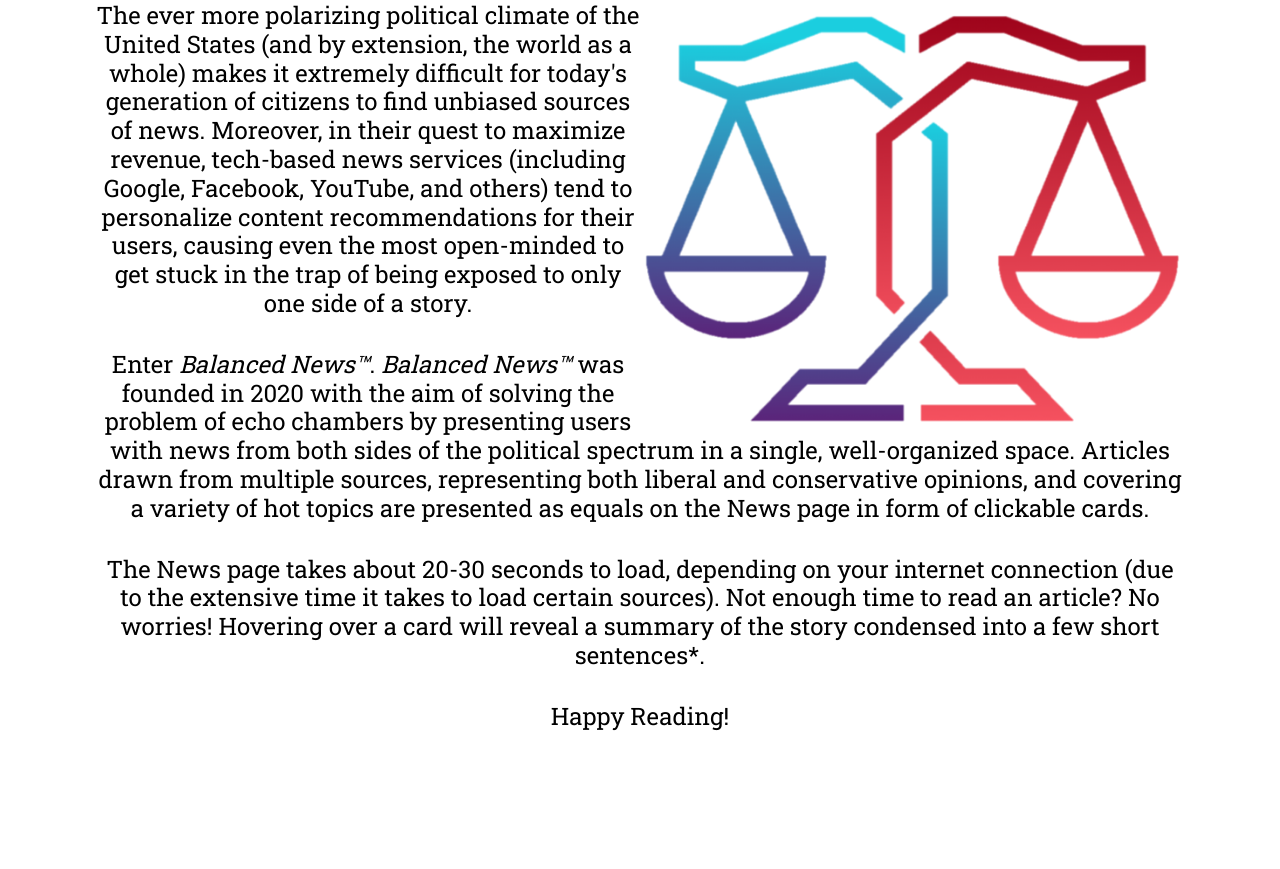
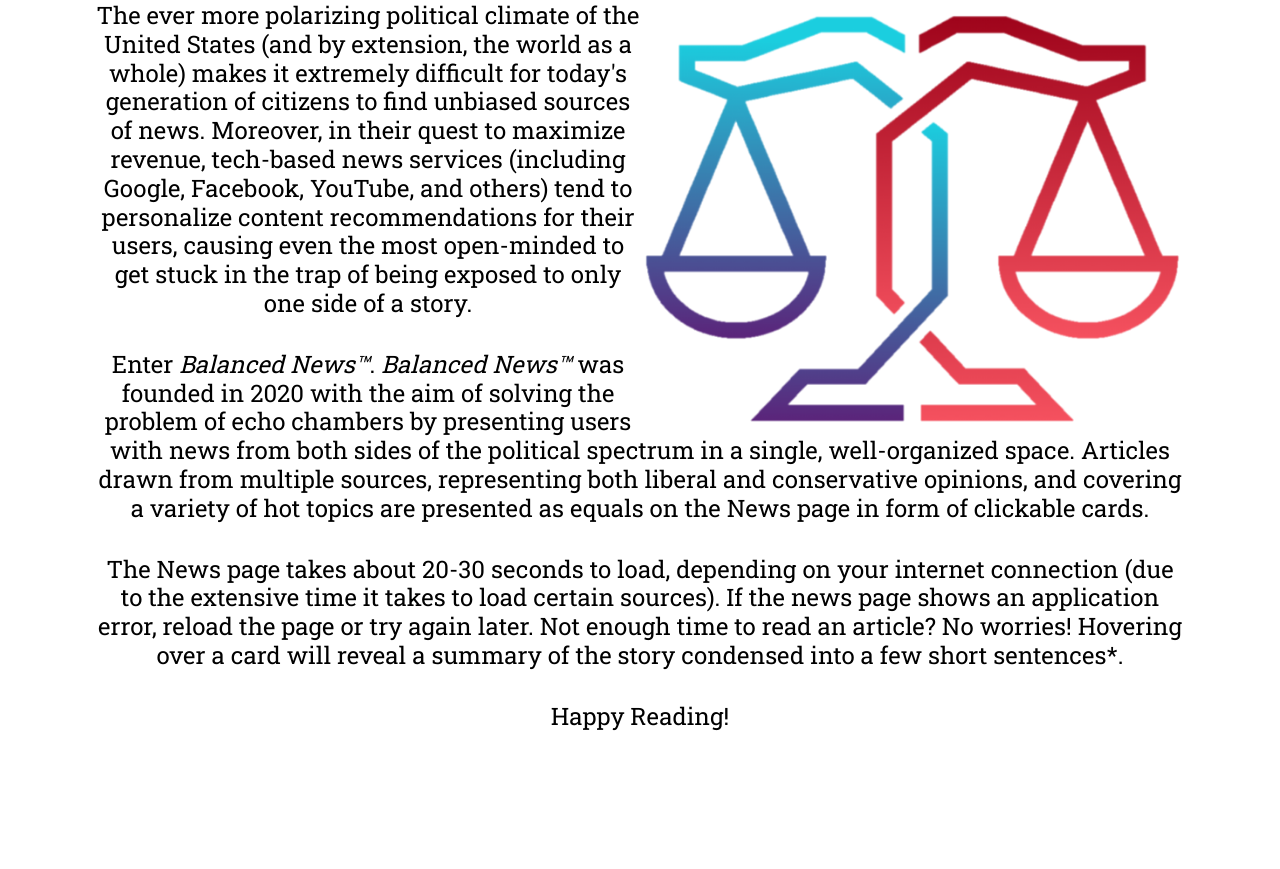
Before and after one commit to thearyanmittal/news-aggregator, a Django app: page / in a window 1280 px wide. Shown: the part 295-1164 px from the top of the page. Run offline with Django 3.2, Linux system fonts and the light colour scheme; some libraries are stand-ins or nearby versions; some web fonts are replaced.

Commit message:
updated about.html

```diff
--- a/balanced_news/templates/about.html
+++ b/balanced_news/templates/about.html
@@ -35,8 +35,9 @@
         <br>
         <h4>
             The News page takes about 20-30 seconds to load, depending on your internet connection (due to the extensive time
-            it takes to load certain sources). Not enough time to read an article? No worries! Hovering over a card will
-            reveal a summary of the story condensed into a few short sentences*.
+            it takes to load certain sources). If the news page shows an application error, reload the page or try again later.
+            Not enough time to read an article? No worries! Hovering over a card will reveal a summary of the story condensed
+            into a few short sentences*.
         </h4>
         <br>
         <h4>
```
